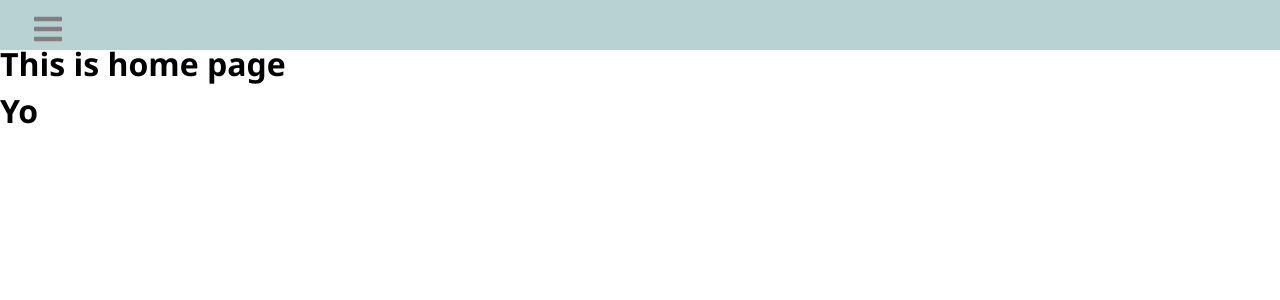
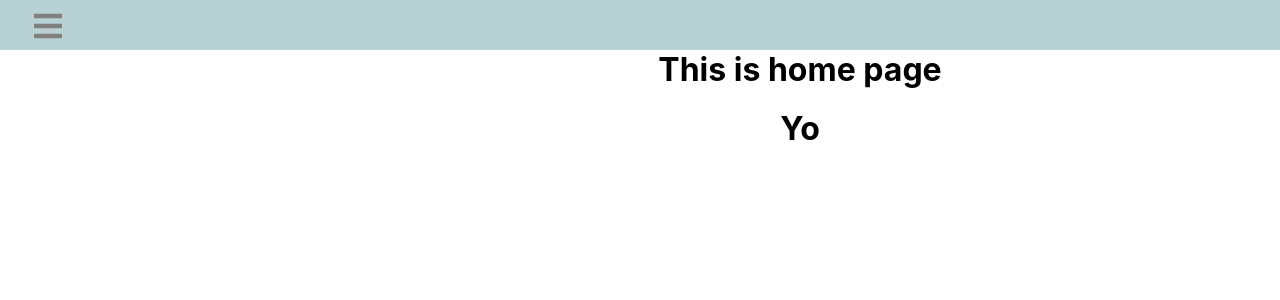
Before and after one commit to tylercodes1/Team7ProjectRepo, a React (Create React App) app: page / in a window 1280 px wide. Shown: the top 300 px of the page. Built offline with nearby package versions, Linux system fonts and the light colour scheme.

Commit message:
coupling Navbar.css with NavBar.js in one folder under components

```diff
--- a/src/App.css
+++ b/src/App.css
@@ -1,22 +1,17 @@
-* {
-  margin: 0;
-  padding: 0;
-  box-sizing: border-box;
+.App {
+  text-align: center;
+}
+.App-logo {
+  height: 40vmin;
+  pointer-events: none;
+}
+@media (prefers-reduced-motion: no-preference) {
+  .App-logo {
+    animation: App-logo-spin infinite 20s linear;
+  }
 }
 
-html, body {
-  font-family: 'Segoe UI', Tahoma, Geneva, Verdana, sans-serif;
-  line-height: 1.7em;
-}
 
-a {
-  text-decoration: none;
-  color: inherit;
-}
-
-h1, h2, h3 {
-  padding-bottom: 20px;
-}
 .showcase {
   height: 1600px;
   width: 1600px;
--- a/src/App.js
+++ b/src/App.js
@@ -1,9 +1,9 @@
-import React, {useLayoutEffect, useState} from 'react';
+import React, {useState} from 'react';
 import './App.css';
 import {BrowserRouter as Router, Route, Switch} from "react-router-dom";
 import HomePage from './pages/HomePage';
 import LoginPage from './pages/LoginPage';
-import NavBar from './components/NavBar';
+import NavBar from './components/NavBar/NavBar';
 
 function App() {
   const [background, setBackground] = useState(false);
--- a/src/components/Drawer.js
+++ b/src/components/Drawer.js
@@ -1,5 +1,4 @@
 import React from 'react';
-import * as FaIcons from 'react-icons/fa';
 import * as AiIcons from 'react-icons/ai';
 import * as IoIcons from 'react-icons/io';
 
--- a/src/components/NavBar.css
+++ b/src/components/NavBar/NavBar.css
@@ -1,3 +1,21 @@
+/* default */
+* {
+margin: 0;
+padding: 0;
+box-sizing: border-box;
+text-align: center;
+}
+
+a {
+    text-decoration: none;
+    color: inherit;
+}
+h1, h2, h3 {
+    padding-bottom: 20px;
+  }
+
+/* NavBar Component */
+
 .navbar {
     background-color: #B8D1D3;
     height: 50px;
--- a/src/components/NavBar.js
+++ b/src/components/NavBar/NavBar.js
@@ -2,8 +2,7 @@
 import { NavLink } from "react-router-dom";
 import * as FaIcons from 'react-icons/fa';
 import * as AiIcons from 'react-icons/ai';
-import * as IoIcons from 'react-icons/io';
-import { DrawerData } from './Drawer';
+import {DrawerData} from '../Drawer'
 import './NavBar.css';
 
 function NavBar() {
```
Also changed, not shown: 2 other files (tests, documents, lock files or other folders).
